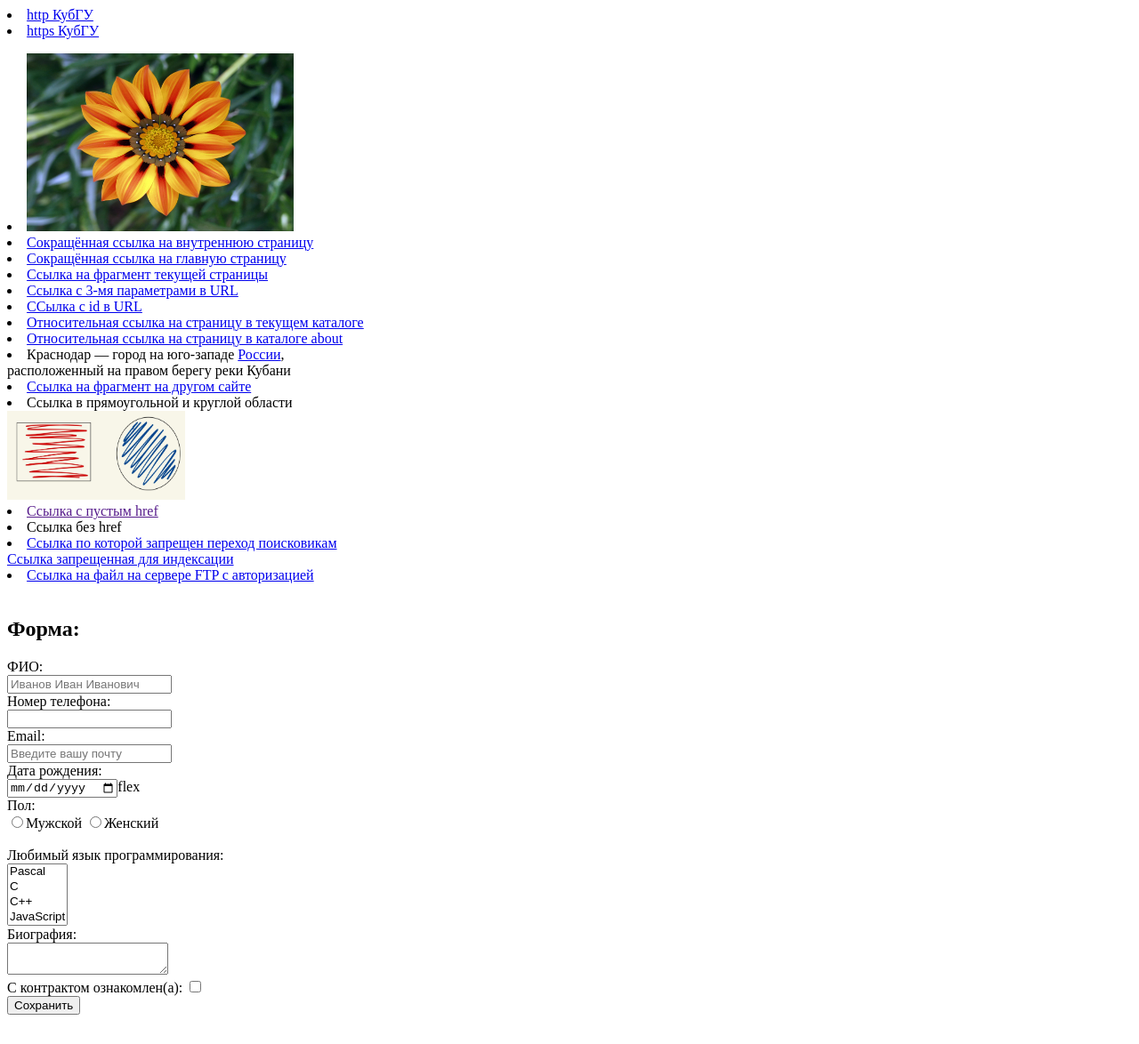
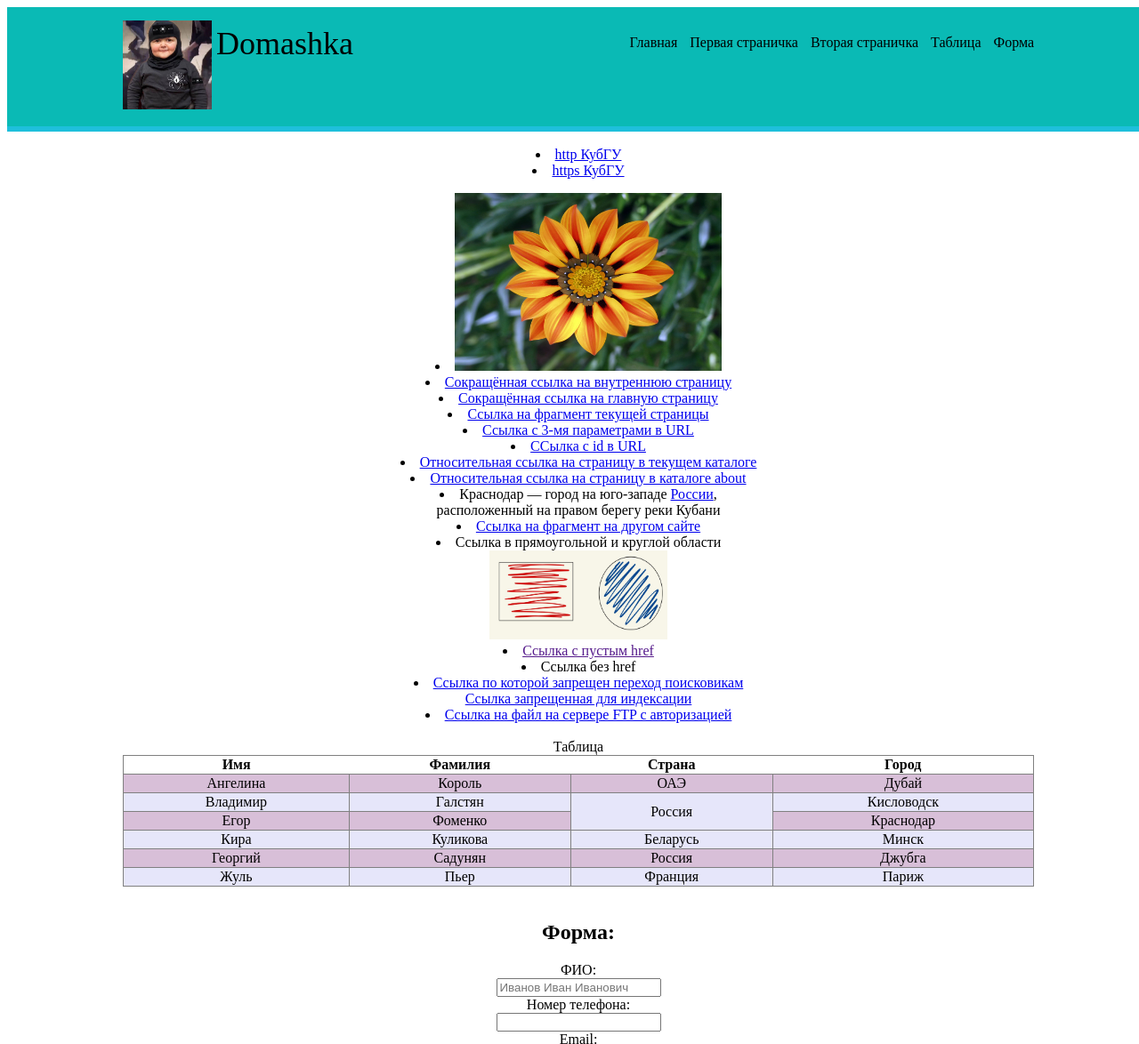
Before and after one commit to GeorgiiSadunyan/Form, a plain HTML site: page index.html in a window 1280 px wide. Shown: the top 1174 px of the page at 89% size. Before the commit the page ends 1149 px from the top, so only its background shows below. Drawn offline with Linux system fonts and the light colour scheme.

Commit message:
Add files via upload

```diff
--- a/index.html
+++ b/index.html
@@ -1,12 +1,33 @@
 <!DOCTYPE html>
-<html lang="en">
+<html lang="ru">
 <head>
+    <div style="width:100%; background-color:#1ebfdb; padding: 10px; height:120px;">
     <meta charset="UTF-8">
     <meta name="viewport" content="width=device-width, initial-scale=1.0">
     <title>DZ1</title>
-
+    <link rel="stylesheet" href="style.css">
 </head>
 <body>
+    <header>
+        <div class="container">
+          <a href="#" class="logo"> <img src="hasbik.jpg" width="100" height="100" alt="logo"></a>
+          <a href="#" class="title">Domashka</a>
+          <nav class="shapka">
+            <ul>
+              <li><a href="index.html">Главная</a></li>
+              <li><a href="index2.html">Первая страничка</a></li>
+              <li><a href="./about/s1.html">Вторая страничка</a></li>
+              <li><a href="#a2">Таблица</a></li>
+              <li><a href="#a1">Форма</a></li>
+            </ul>
+          </nav>
+        </div>
+      </header>
+      <div class="main">
+        <div class="container body">
+          <nav class="spisok">
+
+    <br>
 <li> <a href="http://www.kubsu.ru/" title="Официальный сайт КубГУ">http КубГУ</a></li> <!-- 1 -->
 <li> <a href ="https://www.kubsu.ru/">https КубГУ</a></p></li> <!--2-->
 <li><a href = "http://www.kubsu.ru/" >
@@ -44,7 +65,56 @@
 <br>
 <li><a href="ftp://demo@test.rebex.net/pub/example/imap-console-client.png">Ссылка на файл на сервере FTP
     c авторизацией</a></li>
-<br><h2 id="a1">Форма:</h2>
+    <br>
+    <table>
+        <caption id="in">Таблица</caption>
+        <thead>
+        <tr>
+          <th>Имя</th>
+          <th>Фамилия</th>
+          <th>Страна</th>
+          <th>Город</th>
+        </tr>
+      </thead>
+      <tbody>
+        <tr>
+            <td>Ангелина</td>
+            <td>Король</td>
+            <td>ОАЭ</td>
+            <td>Дубай</td>
+          </tr>
+          <tr>
+            <td>Владимир</td>
+            <td>Галстян</td>
+            <td rowspan="2">Россия</td>
+            <td>Кисловодск</td>
+          </tr>
+          <tr>
+            <td>Егор</td>
+            <td>Фоменко</td>
+            <td>Краснодар</td>
+          </tr>
+          <tr>
+            <td>Кира</td>
+            <td>Куликова</td>
+            <td>Беларусь</td>
+            <td>Минск</td>
+          </tr>
+          <tr>
+            <td>Георгий</td>
+            <td>Садунян</td>
+            <td>Россия</td>
+            <td>Джубга</td>
+          </tr>
+          <tr>
+            <td>Жуль</td>
+            <td>Пьер</td>
+            <td>Франция</td>
+            <td>Париж</td>
+          </tr>
+        </tbody>
+        </table>
+<br><h2 id="#silka">Форма:</h2>
 <form action="/" method="POST">
 <label>
     ФИО: <br>
@@ -87,6 +157,7 @@
 <option value="Prolog">Prolog</option>slot
 <option value="Scala">Scala</option>slot</select>
 <br>
+
 <label>
     Биография:<br>
     <textarea name="student_bio"></textarea>
@@ -98,6 +169,10 @@
 <br>
 <input type="submit" value="Сохранить">
 </form>
+<br>
+<div> <footer>
+    2023 Садунян Георгий 27/2
+  </footer></div>
 
 </body>
 </html>
--- /dev/null
+++ b/style.css
@@ -0,0 +1,92 @@
+header{
+    background-color: #0abab5;
+    margin: -10px;
+    padding: 0;
+  }
+  .logo {
+      float: left;
+    }
+  .title{
+      float: left;
+      margin: 0;
+      padding: 5px;
+      color: black;
+      text-decoration: none;
+      font-size: 36px;
+  }
+    .shapka {
+      float: right;
+    }
+    .shapka ul {
+      margin: 0;
+      padding: 0;
+      list-style: none;
+    }
+    .shapka li {
+      display: inline-block;
+      margin-left: 10px; /*способ разместить элементы в строку*/
+    }
+    .container:after {
+      content: "";
+      display: table;
+      clear: both;
+    }
+    .container {
+      width: 100%;
+      max-width: 1024px;
+      padding: 15px;
+      margin: 0 auto;
+    }
+    .shapka a{
+      line-height: 50px;
+      text-decoration: none;
+      color: black;
+    }
+    .container body {
+      float:left;
+      max-width: 960px;
+    }
+    .container body{
+      width: 100%;
+      text-align: center;
+    }
+    .main{
+      text-align: center;
+    }
+    .container body{
+      display: inline-block;
+    }
+    ul{
+      text-align: center;
+      list-style-position: inside;
+    }
+    ol{
+      text-align: center;
+      list-style-position: inside;
+    }
+    .container body ul{
+      display: inline-block;
+      text-align: left;
+    }
+    table {
+      border: 1px solid grey;
+      border-collapse: collapse;/*совместим рамки*/
+      width: 100%;
+   }
+   td {
+      border: 1px solid grey;
+   }
+  tbody tr:nth-child(odd)
+  {
+      background: #D8BFD8;
+  }
+  tbody tr:nth-child(even)
+  {
+      background: #E6E6FA;
+  }
+  footer{
+    padding: 20px;
+    margin: -10px;
+    background-color: #D8BFD8;
+    color: #000;
+  }
```
Also changed, not shown: hasbik.jpg (added).
